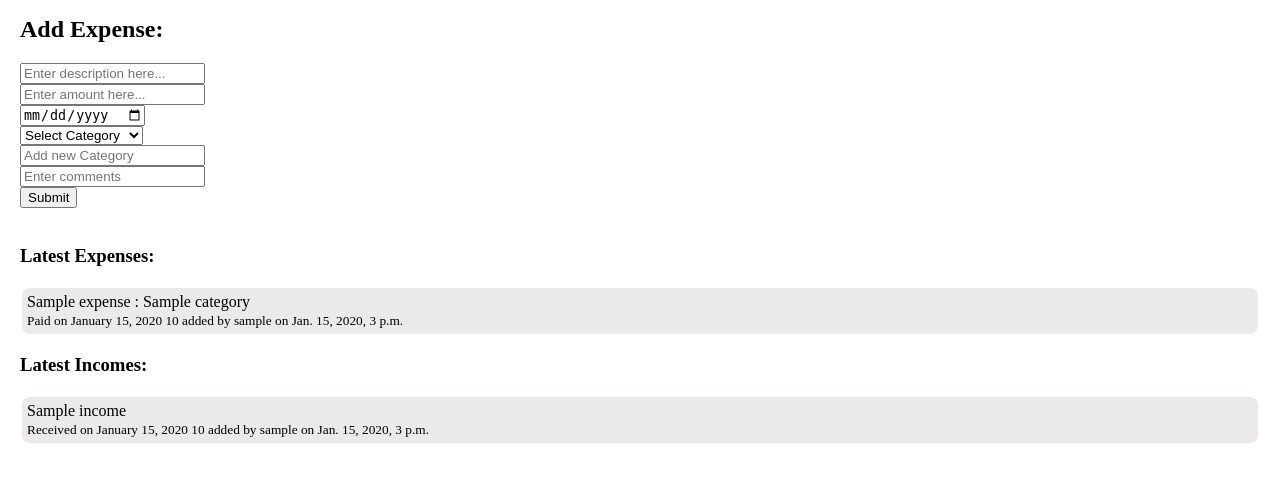
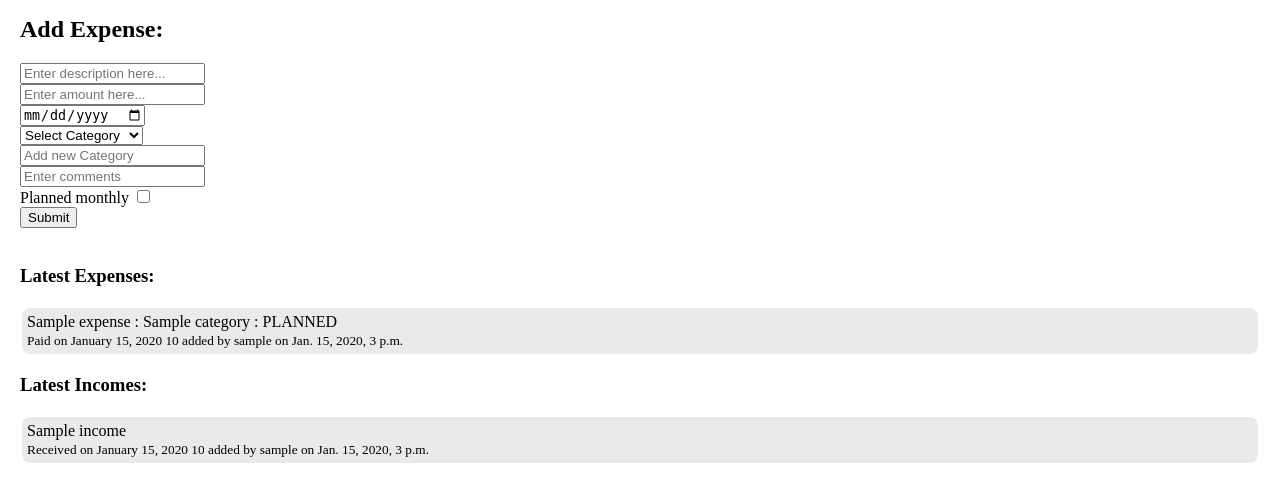
Before and after one commit to DiReon/bookkeeper, a Django app: page / in a window 1280 px wide. Shown: the part 185-687 px from the top of the page. Run offline with Django 3.2, Linux system fonts and the light colour scheme; a user stored in the database is signed in; tables that the repository leaves empty hold one stand-in row (values such as "Sample post"); some libraries are stand-ins or nearby versions.

Commit message:
Added planned field to the models and planning option to expense on index view

```diff
--- a/bookkeeper/forms.py
+++ b/bookkeeper/forms.py
@@ -26,6 +26,7 @@
                         'placeholder': 'Add new Category',
                     }), required = False)
     category = forms.ModelChoiceField(queryset = Category.objects.all(), empty_label="Select Category")
+    planned_monthly = forms.BooleanField(initial = False, required=False)
     class Meta:
         model = Expense
         fields = ('name', 'amount', 'payment_date', 'category', 'comments')
--- a/bookkeeper/models.py
+++ b/bookkeeper/models.py
@@ -25,12 +25,14 @@
     payment_date = models.DateField(blank = True, null = True, verbose_name= "Payment date")
     comments = models.CharField(blank = True, null = True, max_length=200, verbose_name="Comments")
     category = models.ForeignKey(Category, blank = True, null = True, on_delete = models.SET_NULL, verbose_name = "Category")
+    planned = models.BooleanField(default=False, null = True, blank = True)
 
     def __str__(self):
         return self.name
 
     def get_category(self):
         return self.get_category_display()
+
 
     class Meta:
         ordering = ["-created_date"]
@@ -45,6 +47,7 @@
     created_date = models.DateTimeField(default = timezone.now)
     income_date = models.DateField(blank = True, null = True, verbose_name= "Received date")
     comments = models.CharField(blank = True, null = True, max_length=200, verbose_name="Comments")
+    planned = models.BooleanField(default=False, null = True, blank = True)
 
     def __str__(self):
         return self.name
--- a/bookkeeper/templates/bookkeeper/index.html
+++ b/bookkeeper/templates/bookkeeper/index.html
@@ -5,18 +5,18 @@
 {% load bootstrap4 %}       {# import bootstrap4/bootstrap3 #}
 {% bootstrap_css %}         {# Embed Bootstrap CSS #}
 {% bootstrap_javascript jquery='full' %}  {# Embed Bootstrap JS+jQuery #}
-{{ expense_form.media }}            {# Adds date-picker required JS and CSS #}
+{{ form.media }}            {# Adds date-picker required JS and CSS #}
 {% endcomment %}
 <h2>Add Expense:</h2>
 <form action = "" method="POST" class="">{% csrf_token %}
 
     <div>
         <label for="name"></label>
-        {{expense_form.name}}
+        {{form.name}}
     </div>
     <div>
         <label for="amount"></label>
-        {{expense_form.amount}}
+        {{form.amount}}
     </div>
     <div>
         <label for="payment_date"></label>
@@ -24,15 +24,19 @@
     </div>
     <div>
         <label for="category"></label>
-        {{expense_form.category}}
+        {{form.category}}
     </div>
     <div>
         <label for="category"></label>
-        {{expense_form.new_cat}}
+        {{form.new_cat}}
     </div>
     <div>
         <label for="comments"></label>
-        {{expense_form.comments}}
+        {{form.comments}}
+    </div>
+    <div>
+        <label for="planned_monthly">Planned monthly</label>
+        {{form.planned_monthly}}
     </div>
 
     <button type="submit">Submit</button>
@@ -45,7 +49,7 @@
 {% for expense in expenses %}
 <div class="expense">
     <div class="expense-name">
-        {{ expense.name }} : {{expense.category}}
+        {{ expense.name }} : {{expense.category}} : {% if expense.planned %} PLANNED {% endif %}
         <br><small>Paid on {{ expense.payment_date|date:"F j, Y" }}  {{ expense.amount }} added by {{ expense.author}} on {{expense.created_date}}</small>
     </div>
 
--- a/bookkeeper/views.py
+++ b/bookkeeper/views.py
@@ -18,21 +18,26 @@
     expenses = Expense.objects.all()[:5]
     incomes = Income.objects.all()[:5]
     if request.method == 'POST':
-        expense_form = ExpenseForm(request.POST)
-        if expense_form.is_valid():
-            expense = expense_form.save(commit=False)
+        form = ExpenseForm(request.POST)
+        if form.is_valid():
+            expense = form.save(commit=False)
             expense.author = request.user
             new_cat = form.cleaned_data["new_cat"]
             if new_cat and (not new_cat in Category.objects.all()):
                 new_category = Category.objects.create(name = new_cat)
                 expense.category = new_category
+            if expense.created_date.date()<expense.payment_date: expense.planned = True
+            if form.cleaned_data["planned_monthly"]:
+                for i in range(1, 3):
+                    Expense.objects.create(author = expense.author, name = expense.name, amount = expense.amount, created_date = expense.created_date, category = expense.category, planned = True, payment_date =datetime.date(expense.payment_date.year, expense.payment_date.month+i, expense.payment_date.day))
             expense.save()
             phrase = phrases[randint(0, len(phrases))]
-            messages.add_message(request, messages.SUCCESS, "Expense added%s!" %phrase)
+            if expense.planned: plan = 'Planned'
+            messages.add_message(request, messages.SUCCESS, "%s Expense added%s!" %('Planned', phrase))
             return redirect('index')
     else:
-        expense_form = ExpenseForm()
-    return render(request, 'bookkeeper/index.html', {'expenses': expenses, 'incomes': incomes,'expense_form': expense_form})
+        form = ExpenseForm()
+    return render(request, 'bookkeeper/index.html', {'expenses': expenses, 'incomes': incomes,'form': form})
 
 @login_required
 def income_add(request):
@@ -322,5 +327,5 @@
 3. По прошествии даты планирования должно появляться сообщение для подтверждения, был ли этот расход реально произведен
 4. Запланированные расходы должны вноситься через отдельную форму, чтобы избежать путаницы. Или через ту же, для краткости?
 5. Опция планирования расходов на определенную дату или ежемесячно
-6. Функция копирования расходов
+6. Функция копирования расходов +
 """
```
Also changed, not shown: bookkeeper/migrations/0005_auto_20191017_1336.py (added).
